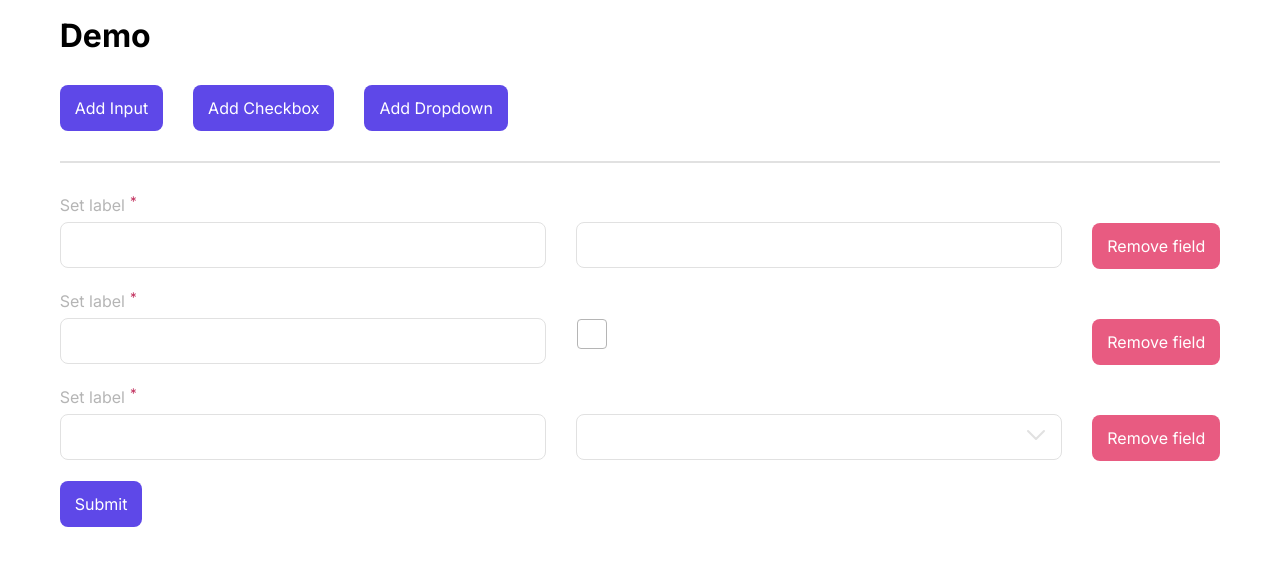
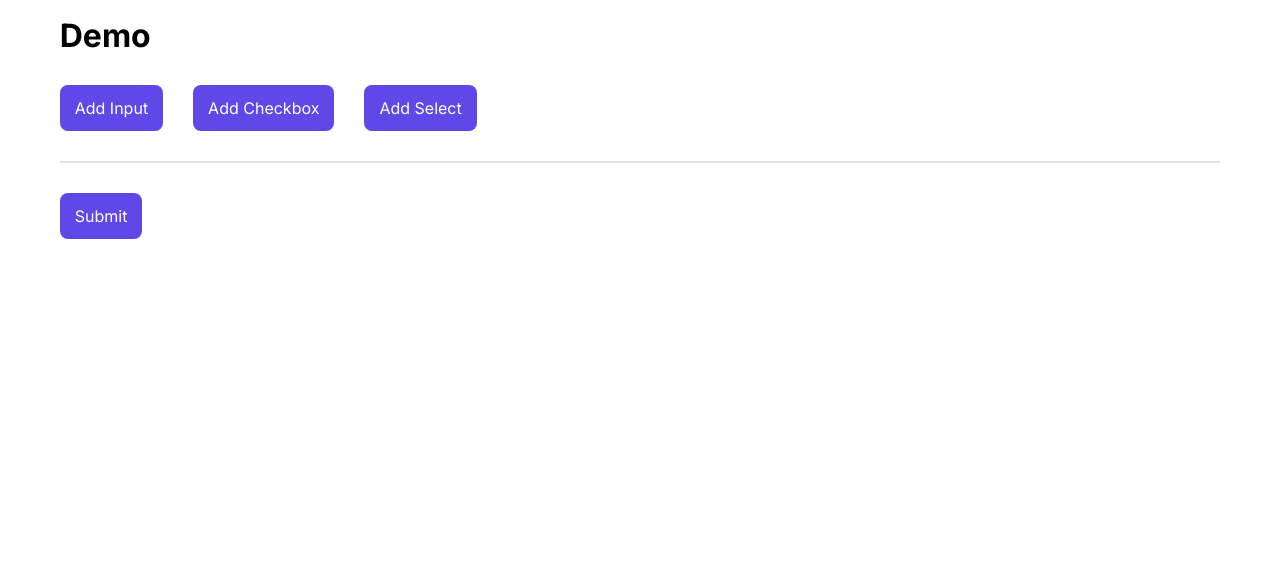
Before and after one commit to timurgain/dynamic-form-builder, a React (Vite) app: page / in a window 1280 px wide. Shown: the top 566 px of the page. Built offline with nearby package versions, Linux system fonts and the light colour scheme.

Commit message:
feat: add onAddField at CreationButtons

```diff
--- a/src/pages/DynamicFormBuilder/index.tsx
+++ b/src/pages/DynamicFormBuilder/index.tsx
@@ -1 +1,7 @@
 export { DynamicFormBuilder } from "./ui/DynamicFormBuilder";
+export type {
+  ActionAddField,
+  ActionUpdateField,
+  ActionRemoveField,
+} from "./state/types";
+export { Fields } from "./state/types";
--- a/src/pages/DynamicFormBuilder/state/reducers.ts
+++ b/src/pages/DynamicFormBuilder/state/reducers.ts
@@ -1,12 +1,12 @@
 import { v4 as uuidv4 } from "uuid";
 import { ActionTypes, State, Actions } from "./types";
 
-const InitialState = {
+export const initialState = {
   fields: [],
 };
 
 export function formReducer(
-  state: State | typeof InitialState = InitialState,
+  state: State | typeof initialState,
   action: ActionTypes,
 ) {
   switch (action.type) {
--- a/src/pages/DynamicFormBuilder/state/types.ts
+++ b/src/pages/DynamicFormBuilder/state/types.ts
@@ -1,7 +1,11 @@
-export type Field = "input" | "checkbox" | "select";
+export enum Fields {
+  INPUT = "input",
+  CHECKBOX = "checkbox",
+  SELECT = "select",
+}
 
 export type FieldState = {
-  type: Field;
+  type: Fields;
   id: string;
   name: string | null;
   value: string | boolean | Record<string, string | number> | null;
@@ -18,7 +22,7 @@ export enum Actions {
 export type ActionAddField = {
   type: Actions.ADD_FIELD;
   payload: {
-    type: Field;
+    type: Fields;
   };
 };
 
--- a/src/pages/DynamicFormBuilder/ui/DynamicFormBuilder.tsx
+++ b/src/pages/DynamicFormBuilder/ui/DynamicFormBuilder.tsx
@@ -4,16 +4,27 @@ import { CheckboxField } from "@/widgets/CheckboxField";
 import { SelectField } from "@/widgets/SelectField";
 import { CreationButtons } from "@/widgets/CreationButtons";
 import { Button } from "@/shared/ui/Button/Button";
+import { useReducer } from "react";
+import { formReducer, initialState } from "../state/reducers";
+import { useActions } from "../state/useActions";
 
 export function DynamicFormBuilder() {
+  const [state, dispatch] = useReducer(formReducer, initialState);
+  const { addField } = useActions(dispatch);
+
   return (
     <main className={styles.main}>
       <h1>Demo</h1>
-      <CreationButtons />
+      <CreationButtons onAddField={addField} />
       <form className={styles.form} onSubmit={() => {}}>
-        <InputField />
+        {state.fields.map((field) => {
+          if (field.type === "input") return <InputField />;
+          if (field.type === "checkbox") return <CheckboxField />;
+          if (field.type === "select") return <SelectField />;
+        })}
+        {/* <InputField />
         <CheckboxField />
-        <SelectField />
+        <SelectField /> */}
         <Button type="submit">Submit</Button>
       </form>
     </main>
--- a/src/widgets/CreationButtons/ui/CreationButtons.tsx
+++ b/src/widgets/CreationButtons/ui/CreationButtons.tsx
@@ -1,12 +1,32 @@
 import { Button, ButtonKits } from "@/shared/ui/Button/Button";
 import styles from "./CreationButtons.module.scss";
+import { Fields, ActionAddField } from "@/pages/DynamicFormBuilder";
 
-export function CreationButtons() {
+type Props = {
+  onAddField: (payload: ActionAddField["payload"]) => void;
+};
+
+export function CreationButtons({ onAddField }: Props) {
   return (
     <section className={styles.section}>
-      <Button kit={ButtonKits.DEFAULT}>Add Input</Button>
-      <Button kit={ButtonKits.DEFAULT}>Add Checkbox</Button>
-      <Button kit={ButtonKits.DEFAULT}>Add Dropdown</Button>
+      <Button
+        kit={ButtonKits.DEFAULT}
+        onClick={() => onAddField({ type: Fields.INPUT })}
+      >
+        Add Input
+      </Button>
+      <Button
+        kit={ButtonKits.DEFAULT}
+        onClick={() => onAddField({ type: Fields.CHECKBOX })}
+      >
+        Add Checkbox
+      </Button>
+      <Button
+        kit={ButtonKits.DEFAULT}
+        onClick={() => onAddField({ type: Fields.SELECT })}
+      >
+        Add Select
+      </Button>
     </section>
   );
 }
```
